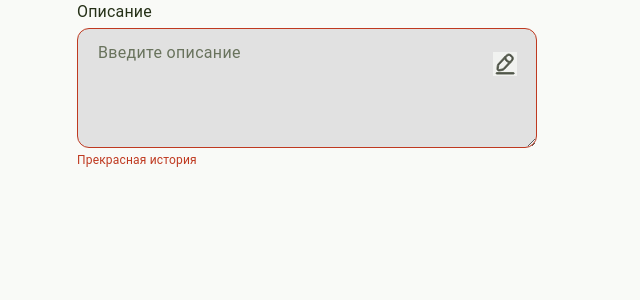
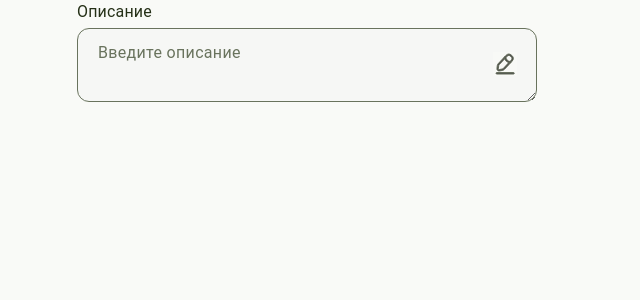
Before and after one commit to Rudik717/SkillSwap_47_4, a React (Vite) app: page / in a window 1280 px wide. Shown: the top 300 px of the page, without its empty margins (0-640 px from the left). Built offline with nearby package versions, Linux system fonts and the light colour scheme.

Commit message:
fix: внесены изменения в логику работы инпута

```diff
--- a/src/app/App.tsx
+++ b/src/app/App.tsx
@@ -6,9 +6,9 @@ export const App = () => {
   return (
     <TextArea
       onChange={() => {}}
-      disabled={true}
+      disabled={false}
       label={'Описание'}
-      error={'Прекрасная история'}
+      //error={'Прекрасная история'}
       placeholder={'Введите описание'}
       icon={'edit'}
     />
--- a/src/ui-kit/TextArea/TextArea.module.css
+++ b/src/ui-kit/TextArea/TextArea.module.css
@@ -3,7 +3,7 @@
   flex-direction: column;
   gap: 4px;
   align-items: flex-start;
-  width: 100%;
+  max-width: 460px;
 }
 
 .label {
@@ -16,17 +16,17 @@
 .textContainer {
   position: relative;
   display: inline-block;
-  width: 460px;
-  height: 120px;
+  width: 100%;
+  height: 100%;
 }
 
 .textArea {
   width: 100%;
-  height: 100%;
-  padding: 12px 20px;
-  font-family: Roboto;
+  padding: 12px 44px 12px 20px;
+  font-family: Roboto, sans-serif;
   font-size: 16px;
   line-height: 24px;
+  color: inherit;
   resize: vertical;
   border: 1px solid var(--border-input-main);
   border-radius: 12px;
@@ -43,22 +43,12 @@
 }
 
 .textArea::placeholder {
-  font-family: Roboto;
+  font-family: Roboto, sans-serif;
   font-size: 16px;
   font-weight: 400;
   line-height: 24px;
   color: var(--color-placeholder);
   letter-spacing: 0.32px;
-}
-
-.disabled {
-  cursor: not-allowed;
-  background-color: var(--color-input-disabled);
-}
-
-.button:disabled {
-  cursor: not-allowed;
-  opacity: 0.7;
 }
 
 .button {
@@ -71,11 +61,12 @@
   cursor: pointer;
   background: var(--bg);
   border: 0;
+  opacity: 0.7;
   transition: opacity 0.2s ease;
 }
 
 .button:active {
-  opacity: 0.7;
+  opacity: 0.5;
   transform: scale(0.95);
 }
 
@@ -90,3 +81,8 @@
 .error {
   color: var(--color-error);
 }
+
+.disabled {
+  background-color: var(--color-input-disabled);
+  opacity: 0.7;
+}
--- a/src/ui-kit/TextArea/TextArea.tsx
+++ b/src/ui-kit/TextArea/TextArea.tsx
@@ -1,4 +1,4 @@
-import React from 'react'
+import React, { useState } from 'react'
 
 import { Icon } from '../Icon/Icon'
 import styles from './TextArea.module.css'
@@ -29,25 +29,25 @@ export const TextArea = ({
   onChange,
   onIconClick,
 }: TextAreaProps) => {
+  // Состояние для управления доступностью поля ввода
+  const [isTextAreaDisabled, setIsTextAreaDisabled] = useState(true)
+
   const handleChange = (event: React.ChangeEvent<HTMLTextAreaElement>) => {
     const newValue = event.target.value
     onChange(newValue)
   }
 
   const handleIconClick = () => {
+    setIsTextAreaDisabled(false)
     if (onIconClick) {
       onIconClick()
     }
   }
 
   // Сборка классов для textarea
-  const textAreaClasses = [
-    styles.textArea,
-    disabled ? styles.disabled : '',
-    error ? styles.error : '',
-  ]
-    .filter(Boolean)
-    .join(' ')
+  const textAreaClasses = [styles.textArea, error ? styles.error : ''].filter(Boolean).join(' ')
+
+  const styleButton = (): string => (disabled ? styles.disabled : '')
 
   // Рендеринг иконки, если она указана
   const renderIcon = (): React.ReactNode => {
@@ -57,7 +57,7 @@ export const TextArea = ({
       /*TODO: Заменить тег button на компонент Button и перепроверить стили*/
       <button
         type="button"
-        className={styles.button}
+        className={`${styles.button} ${styleButton()}`}
         onClick={handleIconClick}
         aria-label={`Иконка ${icon}`}
         disabled={disabled}
@@ -79,9 +79,10 @@ export const TextArea = ({
           id={`textarea-${label}`}
           value={value}
           placeholder={placeholder}
-          disabled={disabled}
+          //disabled={disabled}
+          disabled={isTextAreaDisabled}
           maxLength={maxLength}
-          className={textAreaClasses}
+          className={`${textAreaClasses} ${styleButton()}`}
           onChange={handleChange}
         />
         {renderIcon()}
```
